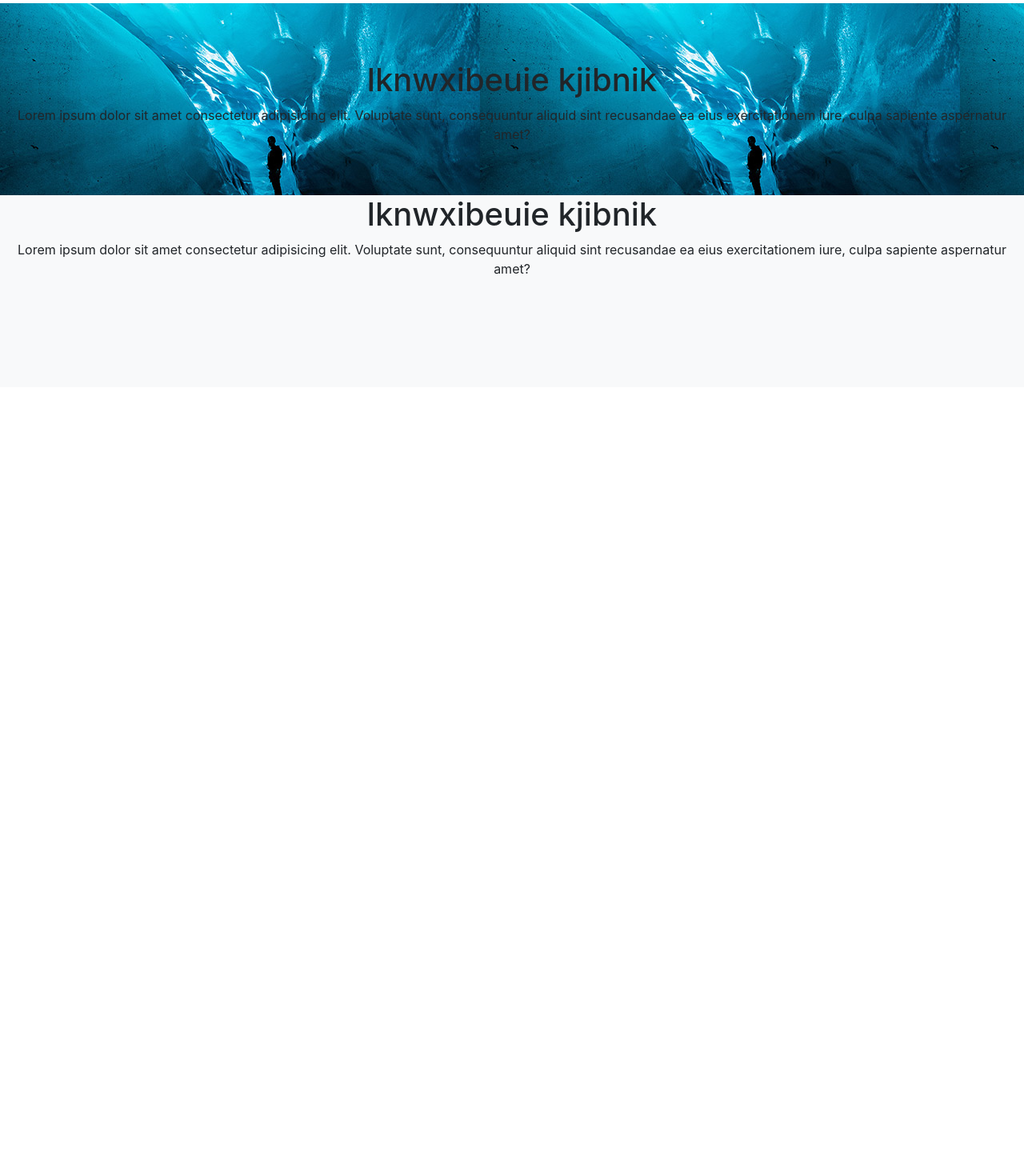
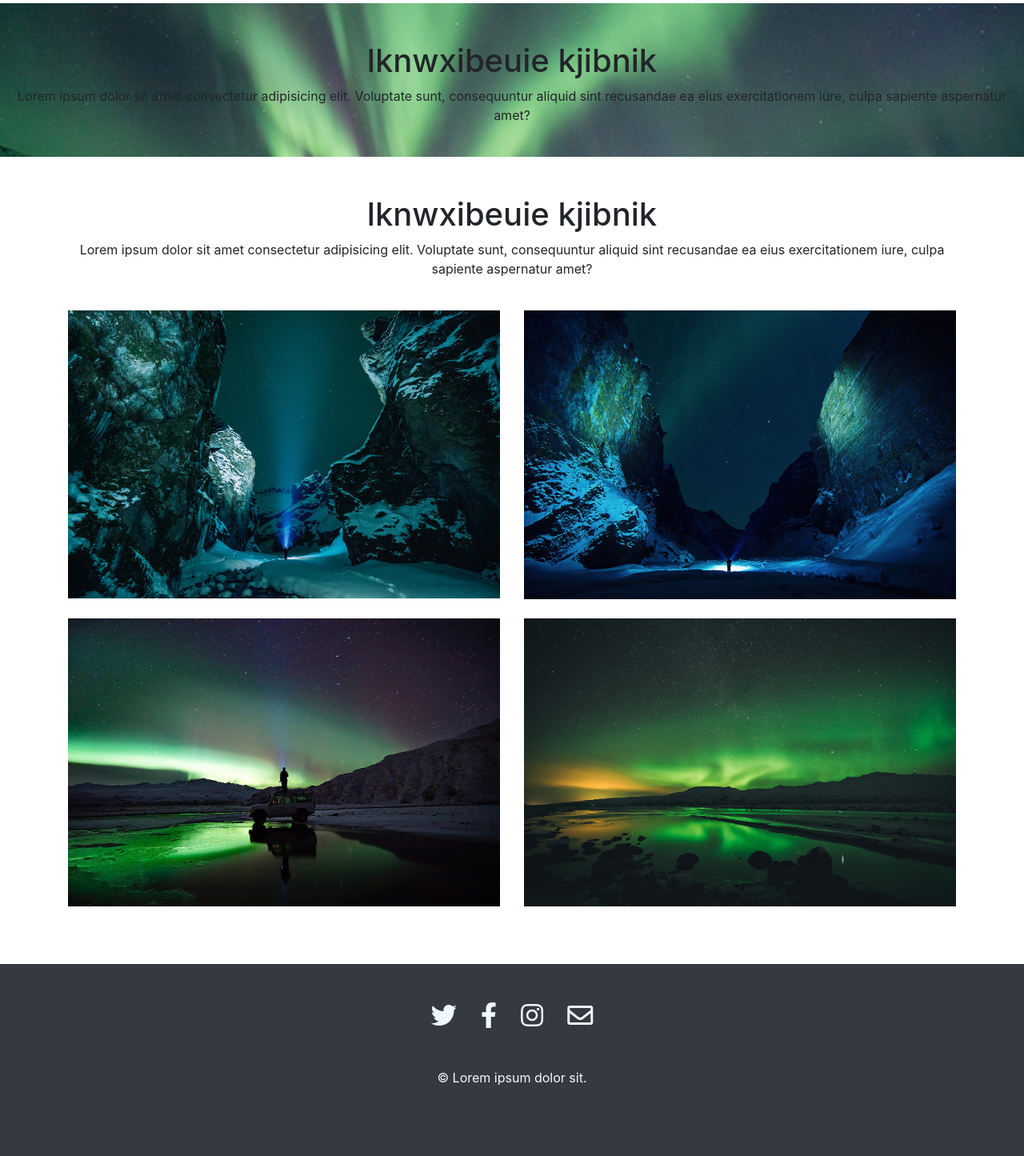
Before and after one commit to PraveenETS/basic_bootstrap, a plain HTML site: page index.html in a window 1280 px wide. Shown: the part 1352-2797 px from the top of the page at 80% size. Before the commit the page ends 1836 px from the top, so only its background shows below. Drawn offline with nearby package versions, Linux system fonts and the light colour scheme.

Commit message:
compleated boothstrap

```diff
--- a/css/style.css
+++ b/css/style.css
@@ -1,8 +1,8 @@
 *{
     margin: 0%;
     text-align: center;
+}
 
-}
 header{height: 80vh;
     color: aliceblue;
     background: round;
@@ -57,15 +57,14 @@ header{height: 80vh;
     margin: 10vh 5vw 10vh 5vw;
 }
  .third{
-    background-image:url(../images/pic02.jpg);
-    position: relative;
+    background-image:url(../images/pic01.jpg);
+    background-size: cover;
+
+ }
+ .thefoot{
      height: 30vh;
  }
- .third .diss{
-     position: absolute;
-     top: 30%;
+ .thefoot a{
+    padding: 1vw;
+     color: aliceblue;
  }
- .forth{
-    position: relative;
-    height: 30vh;
- }
--- a/index.html
+++ b/index.html
@@ -6,19 +6,32 @@
     <title>Document</title>
     <link rel="stylesheet" href="https://maxcdn.bootstrapcdn.com/bootstrap/4.0.0/css/bootstrap.min.css">
     <link rel="stylesheet" href="css/style.css">
+    <link rel="stylesheet" href="https://cdnjs.cloudflare.com/ajax/libs/font-awesome/5.15.2/css/all.min.css">
 </head>
 <body>
   <header>
     <div class="d-flex justify-content-between banner">
       <span><h2>thist is Logo</h2></span>
 
-      <span>
-        <div class="mcontainer" onclick="myFunction(this)">
-          <div class="bar1"></div>
-          <div class="bar2"></div>
-          <div class="bar3"></div>
+
+      <div class="btn-group">
+        <button type="button" class="btn btn-secondary" data-toggle="dropdown" aria-haspopup="true" aria-expanded="false">
+          <!-- Right-aligned menu -->
+          <span>
+            <div class="mcontainer mb" onclick="myFunction(this)">
+              <div class="bar1"></div>
+              <div class="bar2"></div>
+              <div class="bar3"></div>
+            </div>
+          </span>
+        </button>
+        <div class="dropdown-menu dropdown-menu-right">
+          <button class="dropdown-item" type="button">Action</button>
+          <button class="dropdown-item" type="button">Another action</button>
+          <button class="dropdown-item" type="button">Something else here</button>
         </div>
-      </span>
+      </div>
+
     </div>
   <div class="bandis">
     <p>Lorem ipsum, dolor sit amet consectetur adipisicing elit. Optio dignissimos labore blanditiis!0</p>
@@ -53,22 +66,49 @@
     </div>
   </div>
 
-  <div class="third bg-info">
-    <div class="diss">
+  <div class="third container-fluid text-center">
+    <div class="diss  pb-4 pt-5">
       <h1>lknwxibeuie kjibnik </h1>
       <p>Lorem ipsum dolor sit amet consectetur adipisicing elit. Voluptate sunt, consequuntur aliquid sint recusandae ea eius exercitationem iure, culpa sapiente aspernatur amet?</p>
     </div>
   </div>
-  <div class="forth bg-light">
-    <div class="diss">
+  <div class="forth container text-center">
+    <div class="diss h-50 pb-4 pt-5">
       <h1>lknwxibeuie kjibnik </h1>
       <p>Lorem ipsum dolor sit amet consectetur adipisicing elit. Voluptate sunt, consequuntur aliquid sint recusandae ea eius exercitationem iure, culpa sapiente aspernatur amet?</p>
     </div>
   </div>
+
+<!-- gallery -->
+
+    <div class="gallery">
+      <div class="container">
+        <div class="row mb-5">
+          <div class="col-lg-6 col-sm-12 mb-4"><img src="images/slide01.jpg" class="img-fluid" alt=""></div>
+          <div class="col-lg-6 col-sm-12 mb-4"><img src="images/slide03.jpg" class="img-fluid" alt=""></div>
+          <div class="w-100"></div>
+          <div class="col-lg-6 col-sm-12 mb-4"><img src="images/slide02.jpg" class="img-fluid" alt=""></div>
+          <div class="col-lg-6 col-sm-12 mb-4"><img src="images/slide04.jpg" class="img-fluid" alt=""></div>
+        </div>
+      </div>
+    </div>
+
+    <section>
+      <footer class="thefoot bg-dark pt-5 text-light">
+        <a href="https://twitter.com/?lang=en"><i class="fab fa-twitter fa-2x" ></i></a>
+                <a href="https://www.facebook.com/"><i class="fab fa-facebook-f fa-2x"></i></a>
+                <a href="https://www.instagram.com/accounts/login/"><i class="fab fa-instagram fa-2x"></i></a>
+                <a href="https://mail.google.com/mail/u/0/"><i class="far fa-envelope fa-2x"></i></a>
+
+                <p id="coppyr8" class="pt-5">&#169; Lorem ipsum dolor sit.</p>
+
+      </footer>
+    </section>
   <script>
     function myFunction(x) {
       x.classList.toggle("change");
     }
+
     </script>
     <script src="https://code.jquery.com/jquery-3.2.1.slim.min.js"></script>
     <script src="https://cdnjs.cloudflare.com/ajax/libs/popper.js/1.12.9/umd/popper.min.js"></script>
```
